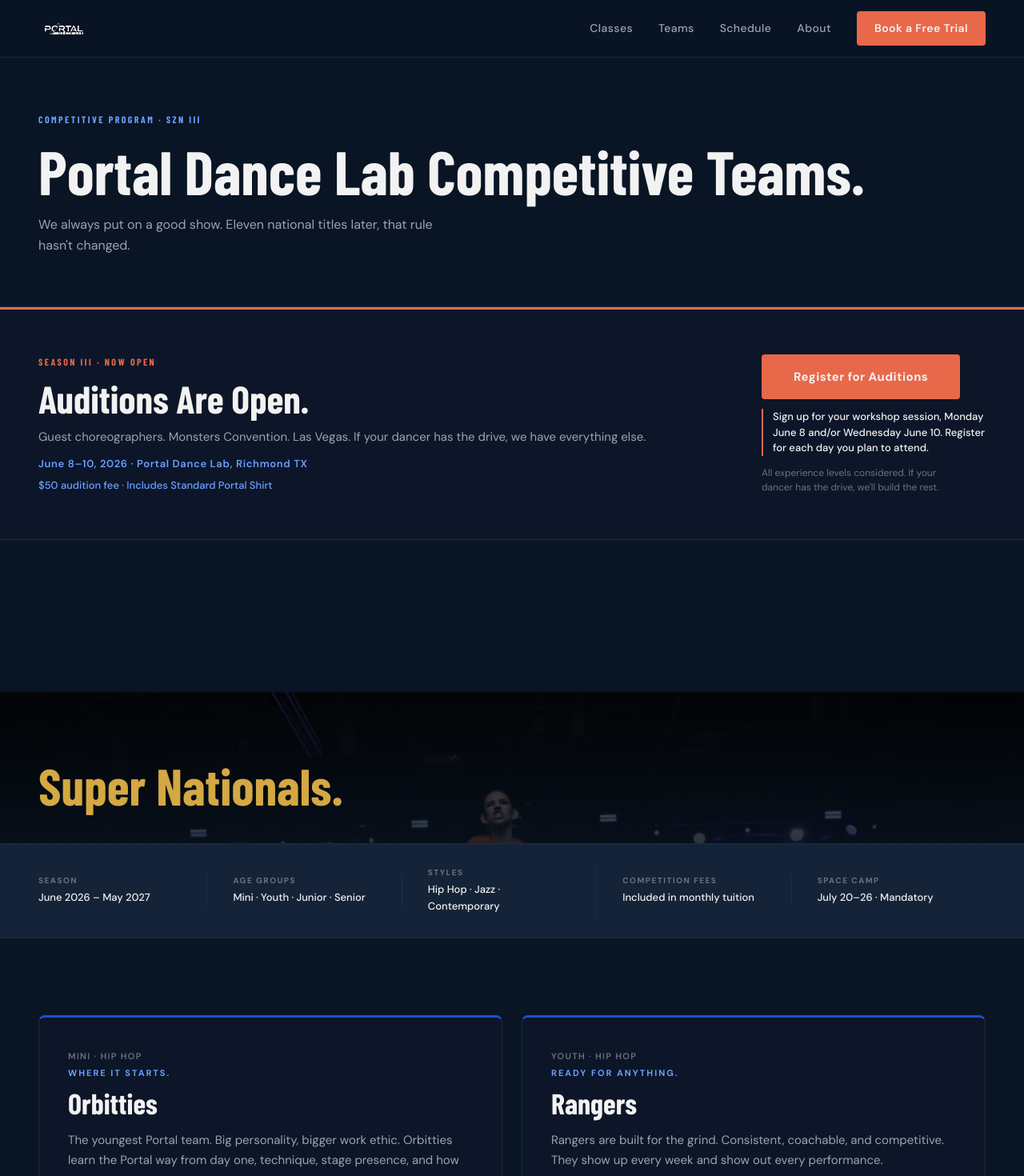
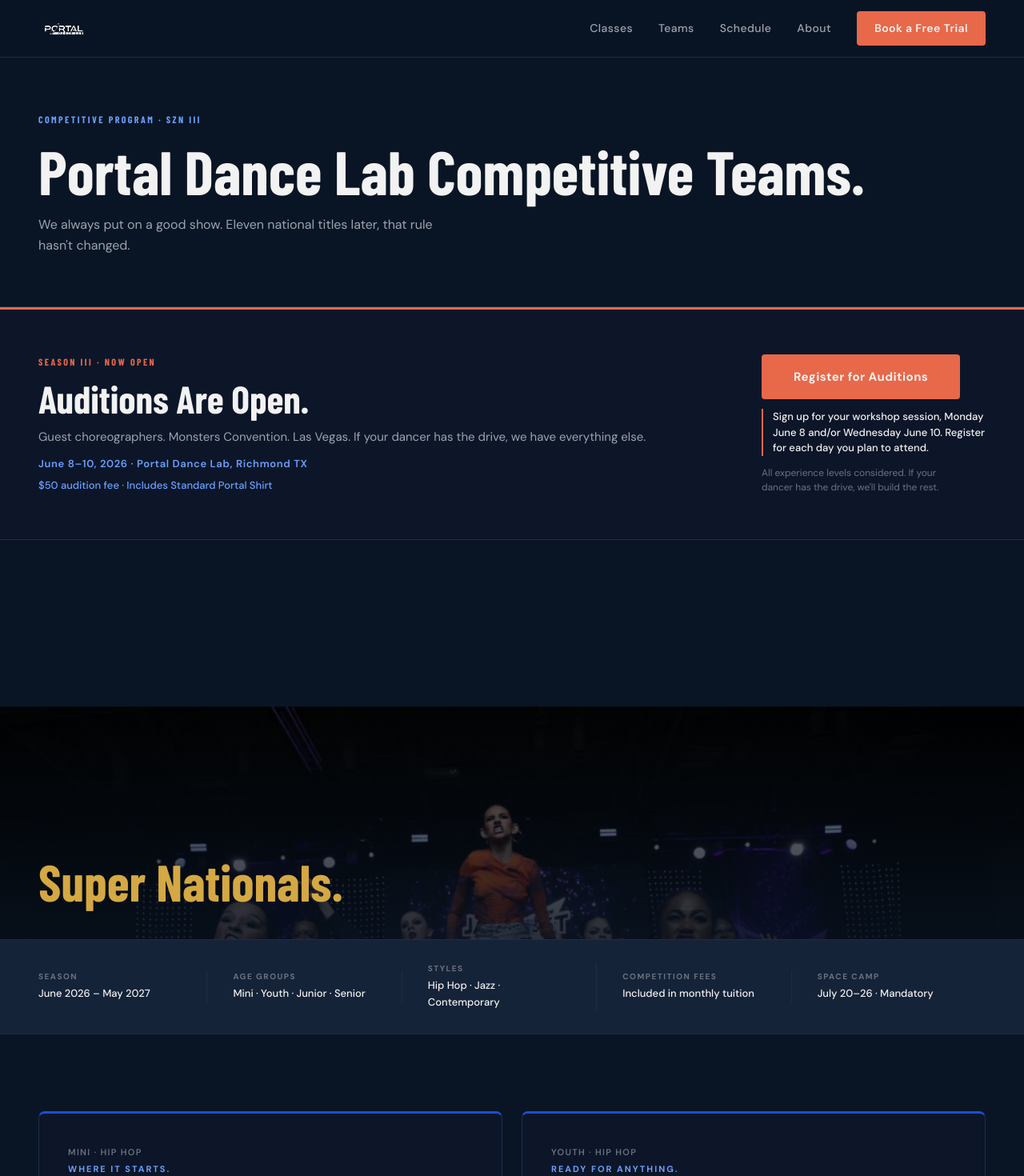
Before and after one commit to Portal-Dance-Lab/portaldancelab, a Next.js app: page /teams in a window 1280 px wide. Shown: the top 1470 px of the page at 80% size. Built offline with nearby package versions, Linux system fonts and the light colour scheme; a web font is replaced by a local one.

Commit message:
Increase homepage + teams photo strip heights

```diff
--- a/app/globals.css
+++ b/app/globals.css
@@ -822,7 +822,7 @@
 /* CLASSES PHOTO STRIP */
 /* HOME PHOTO STRIP */
 .home-photo-strip {
-  position: relative; height: 460px; overflow: hidden;
+  position: relative; height: 580px; overflow: hidden;
   border-top: 1px solid var(--edge); border-bottom: 1px solid var(--edge);
 }
 .home-photo-img { width: 100%; height: 100%; object-fit: cover; object-position: center 40%; display: block; filter: brightness(0.55); }
@@ -853,7 +853,7 @@
 
 /* TEAMS PHOTO STRIP */
 .teams-photo-strip {
-  position: relative; height: 380px; overflow: hidden;
+  position: relative; height: 500px; overflow: hidden;
   border-bottom: 1px solid var(--edge);
 }
 .teams-photo-img { width: 100%; height: 100%; object-fit: cover; object-position: center 15%; display: block; filter: brightness(0.5); }
```
